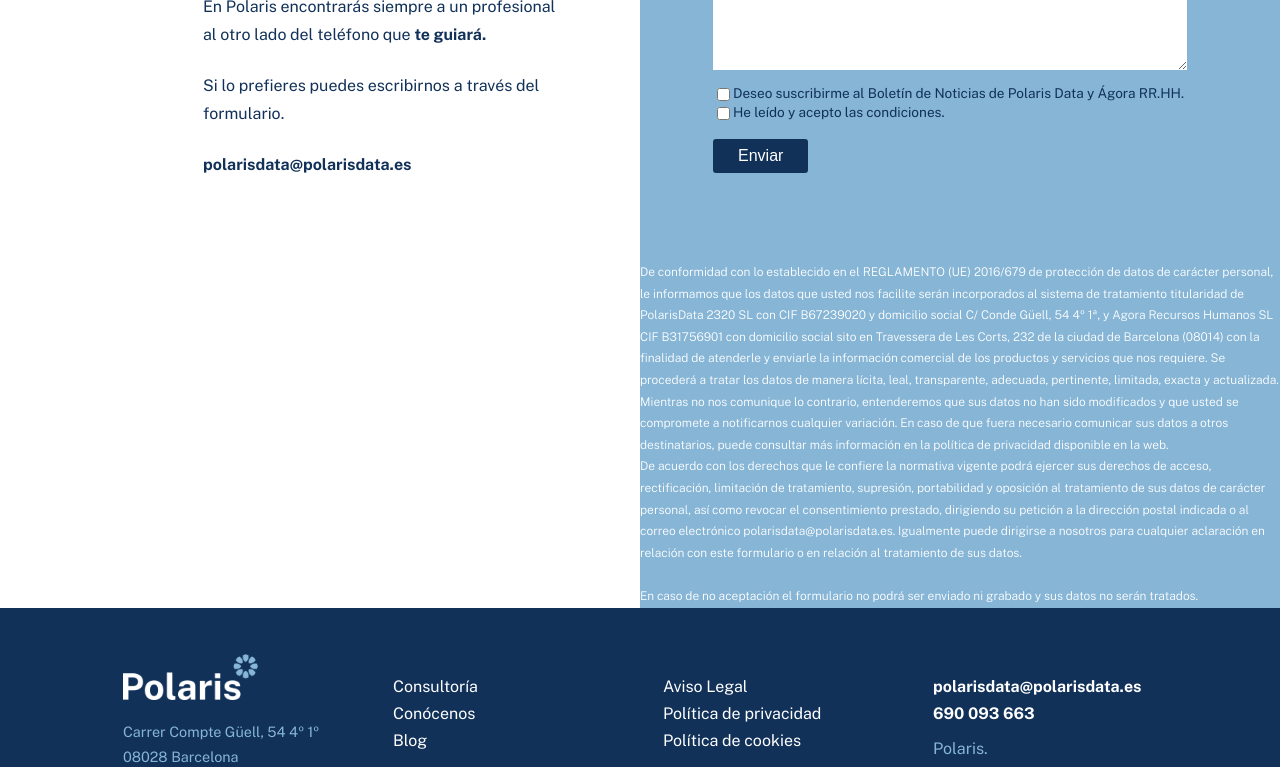
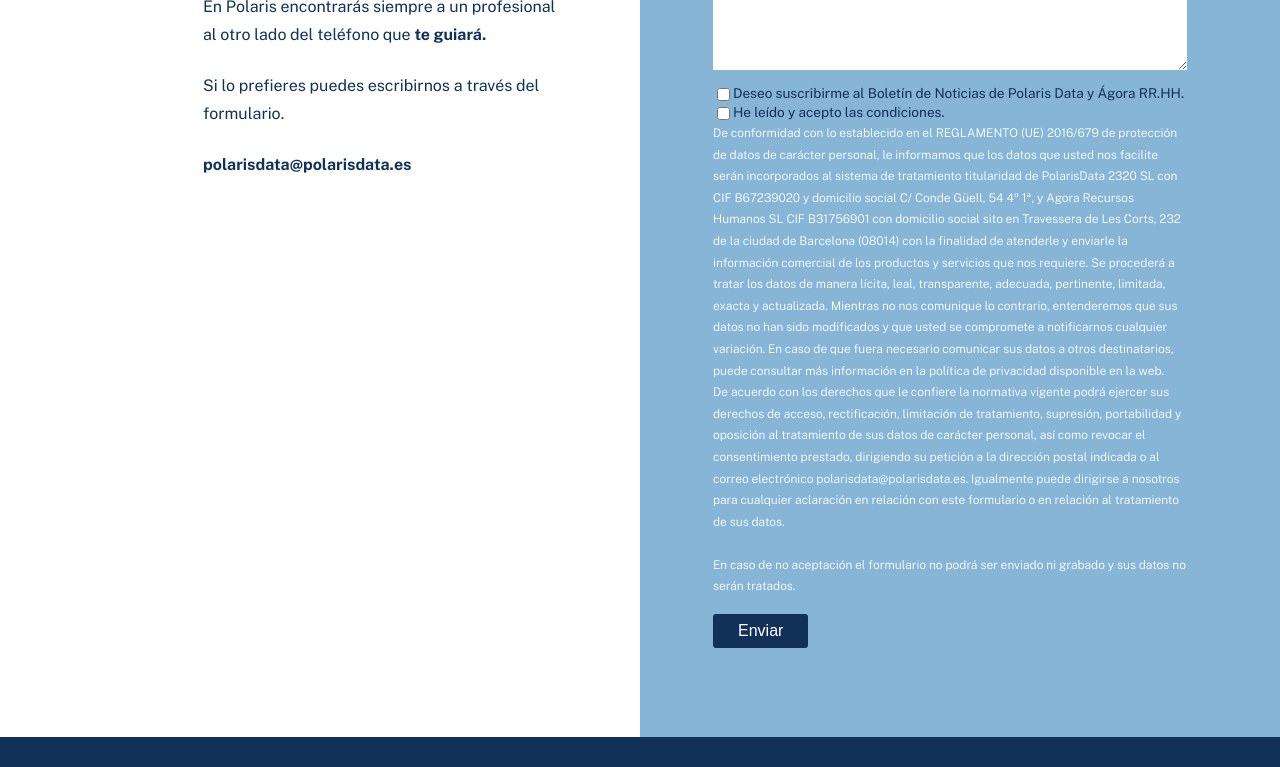
Before and after one commit to zima-is/polaris, a Next.js app: page /dejanos-guiarte in a window 1280 px wide. Shown: the part 560-1327 px from the top of the page. Built offline with nearby package versions, Linux system fonts and the light colour scheme.

Commit message:
fix: form w/ hidden input for React

```diff
--- a/components/Formulario.js
+++ b/components/Formulario.js
@@ -22,6 +22,7 @@
             </div>
             <div className={styles.formWrapper}>
                     <form className={styles.form} name="contact" method="POST" data-netlify="true" netlify-honeypot="bot-field">
+                        <input type="hidden" name="form-name" value="contact" />
                         <p className={styles.honeypotHidden}>
                             <label>Don’t fill this out if you’re human: <input name="bot-field" /></label>
                         </p>
@@ -48,13 +49,13 @@
                                 He leído y acepto las condiciones.
                             </label>
                         </div>
+                        <p className={styles.legal}>De conformidad con lo establecido en el REGLAMENTO (UE) 2016/679 de protección de datos de carácter personal, le informamos que los datos que usted nos facilite serán incorporados al sistema de tratamiento titularidad de PolarisData 2320 SL con CIF B67239020 y domicilio social C/ Conde Güell, 54 4º 1ª, y Agora Recursos Humanos SL CIF B31756901 con domicilio social sito en Travessera de Les Corts, 232 de la ciudad de Barcelona (08014) con la finalidad de atenderle y enviarle la información comercial de los productos y servicios que nos requiere. Se procederá a tratar los datos de manera lícita, leal, transparente, adecuada, pertinente, limitada, exacta y actualizada. Mientras no nos comunique lo contrario, entenderemos que sus datos no han sido modificados y que usted se compromete a notificarnos cualquier variación. En caso de que fuera necesario comunicar sus datos a otros destinatarios, puede consultar más información en la política de privacidad disponible en la web. <br/>
+                            De acuerdo con los derechos que le confiere la normativa vigente podrá ejercer sus derechos de acceso, rectificación, limitación de tratamiento, supresión, portabilidad y oposición al tratamiento de sus datos de carácter personal, así como revocar el consentimiento prestado, dirigiendo su petición a la dirección postal indicada o al correo electrónico polarisdata@polarisdata.es. Igualmente puede dirigirse a nosotros para cualquier aclaración en relación con este formulario o en relación al tratamiento de sus datos.<br/><br/>
+                            En caso de no aceptación el formulario no podrá ser enviado ni grabado y sus datos no serán tratados.
+                        </p>
 
                         <button type='submit'>Enviar</button>
                     </form>
-                    <p className={styles.legal}>De conformidad con lo establecido en el REGLAMENTO (UE) 2016/679 de protección de datos de carácter personal, le informamos que los datos que usted nos facilite serán incorporados al sistema de tratamiento titularidad de PolarisData 2320 SL con CIF B67239020 y domicilio social C/ Conde Güell, 54 4º 1ª, y Agora Recursos Humanos SL CIF B31756901 con domicilio social sito en Travessera de Les Corts, 232 de la ciudad de Barcelona (08014) con la finalidad de atenderle y enviarle la información comercial de los productos y servicios que nos requiere. Se procederá a tratar los datos de manera lícita, leal, transparente, adecuada, pertinente, limitada, exacta y actualizada. Mientras no nos comunique lo contrario, entenderemos que sus datos no han sido modificados y que usted se compromete a notificarnos cualquier variación. En caso de que fuera necesario comunicar sus datos a otros destinatarios, puede consultar más información en la política de privacidad disponible en la web. <br/>
-                        De acuerdo con los derechos que le confiere la normativa vigente podrá ejercer sus derechos de acceso, rectificación, limitación de tratamiento, supresión, portabilidad y oposición al tratamiento de sus datos de carácter personal, así como revocar el consentimiento prestado, dirigiendo su petición a la dirección postal indicada o al correo electrónico polarisdata@polarisdata.es. Igualmente puede dirigirse a nosotros para cualquier aclaración en relación con este formulario o en relación al tratamiento de sus datos.<br/><br/>
-                        En caso de no aceptación el formulario no podrá ser enviado ni grabado y sus datos no serán tratados.
-                    </p>
 
             </div>
         </div>
```
